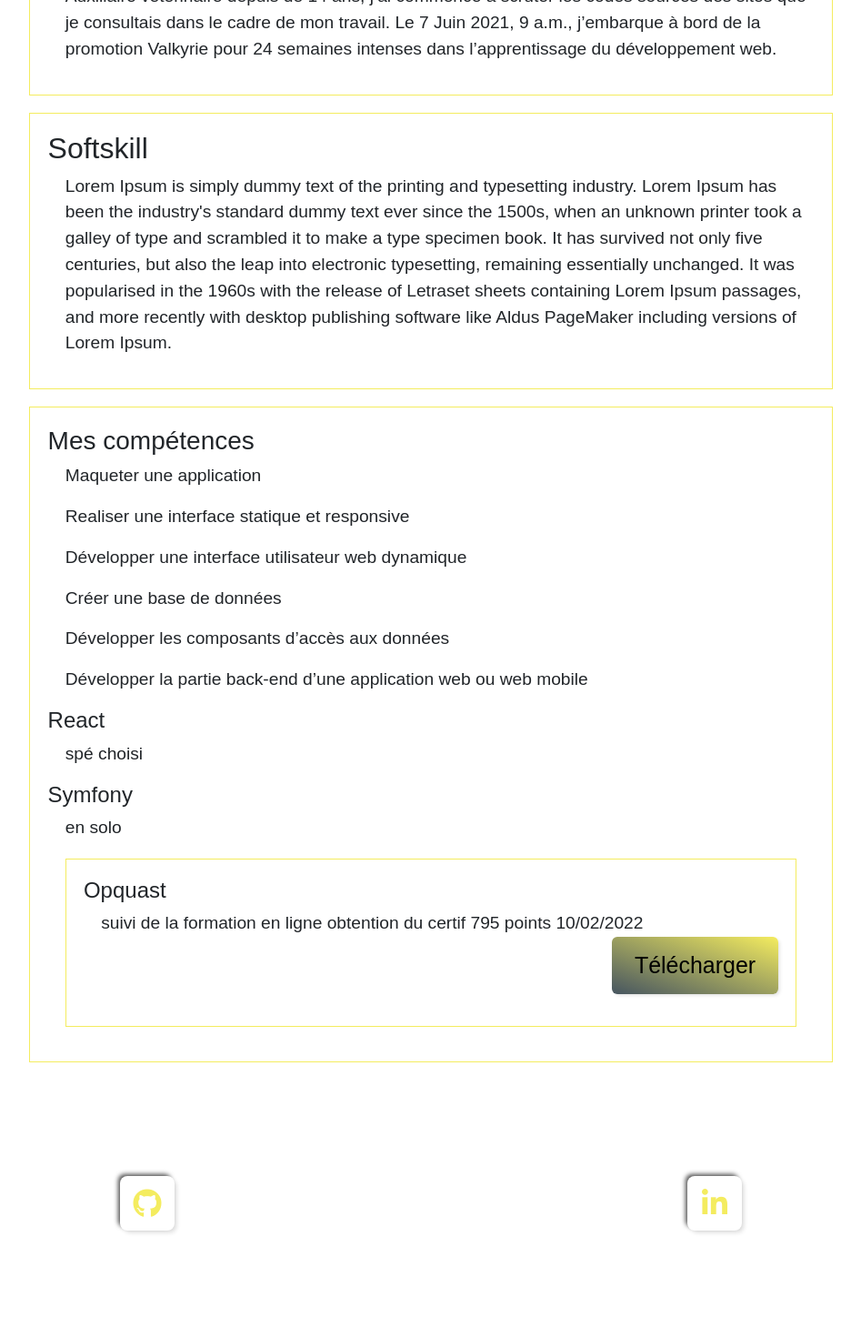
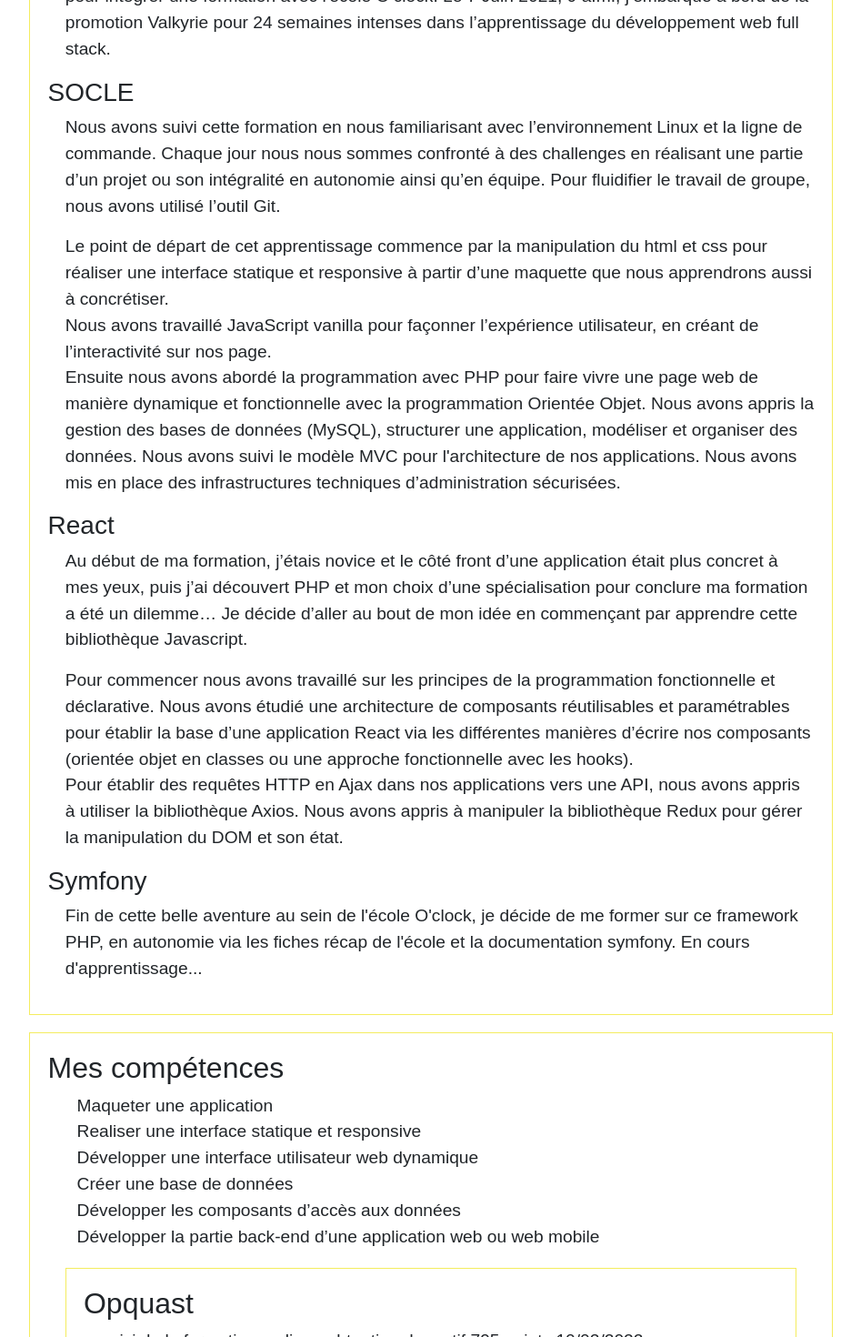
Before and after one commit to MorganeT84/portfolio-morgane-tressens, a Next.js app: page /profil in a window 1280 px wide. Shown: the part 1160-2630 px from the top of the page at 91% size, without its empty margins (166-1113 px from the left). Before the commit the page ends 2539 px from the top, so only its background shows below. Built offline with nearby package versions, Linux system fonts and the light colour scheme.

Commit message:
amelioration du contenu data project et ajout de techno

```diff
--- a/components/Profil/index.js
+++ b/components/Profil/index.js
@@ -6,7 +6,7 @@ const Profil = () => (
     <div className={styles.bloc}>
       <h2> Développeuse web fullstack</h2>
       <p>
-          Lorem Ipsum is simply dummy text of the printing and typesetting industry. Lorem Ipsum has been the industry's standard dummy text ever since the 1500s, when an unknown printer took a galley of type and scrambled it to make a type specimen book. It has survived not only five centuries, but also the leap into electronic typesetting, remaining essentially unchanged. It was popularised in the 1960s with the release of Letraset sheets containing Lorem Ipsum passages, and more recently with desktop publishing software like Aldus PageMaker including versions of Lorem Ipsum.
+        Mon parcours atypique, en partant de l’animation jeune public au développement web en passant par 14 années en tant qu’assistante vétérinaire m’ont permis d’acquérir de très bonnes compétences telles que l’organisation, l’écoute, le conseil ainsi que des qualités relationnelles importantes. J’ai beaucoup d'intérêt dans la création de projet et toutes les couches qu’il représente, ce qui me permet de  travailler chaque jour avec envie, motivation et des idées plein la tête.
       </p>
       <a download href="/download/morganetressens-cv.pdf" className={styles.pdffile} > Télécharger mon C.V. </a>
     </div>
@@ -15,46 +15,54 @@ const Profil = () => (
       <div className={styles.bloc}>
         <h2> Une formation</h2>
         <p>
-          Le trente septembre deux mille vingt, j'investis dans un nouvel ordinateur pour entreprendre une nouvelle carrière professionnelle. Après quelques tutorielles de code pour découvrir et créer ma première page web, j’entreprends les démarches pour intégrer une formation avec l'école O’clock . <br />
-          Auxiliaire vétérinaire depuis de 14 ans, j’ai commencé à scruter les codes sources des sites que je consultais dans le cadre de mon travail. Le 7 Juin 2021, 9 a.m.,  j’embarque à bord de la promotion Valkyrie pour 24 semaines intenses dans l’apprentissage du développement web.
+          En 2020, j'investis dans un nouvel ordinateur pour entreprendre une nouvelle carrière professionnelle. En parallèle de mon emploie d’ASV au sein d’une clinique vétérinaire, je commence à découvrir le code et la programmation et créer mes premières pages web en autodidacte.<br />
+          Convaincu par l'appétence que je porte à cette nouvelle activité, j'entreprends les démarches pour intégrer une formation avec l'école O’clock. Le 7 Juin 2021, 9 a.m., j’embarque à bord de la promotion Valkyrie pour 24 semaines intenses dans l’apprentissage du développement web full stack.
+        </p>
+
+        <h3>SOCLE</h3>
+        <p>
+          Nous avons suivi cette formation en nous familiarisant avec l’environnement Linux et la ligne de commande. Chaque jour nous nous sommes confronté à des challenges en réalisant une partie d’un projet ou son intégralité en autonomie ainsi qu’en équipe. Pour fluidifier le travail de groupe, nous avons utilisé l’outil Git.
+        </p>
+        <p>
+          Le point de départ  de cet apprentissage commence par la manipulation du html et css pour réaliser une interface statique et responsive à partir d’une maquette que nous apprendrons aussi à concrétiser.<br />
+          Nous avons travaillé JavaScript vanilla pour façonner l’expérience utilisateur, en créant de l’interactivité sur nos page. <br />
+          Ensuite nous avons abordé la programmation avec PHP pour faire vivre une page web de manière dynamique et fonctionnelle avec la programmation Orientée Objet. Nous avons appris la gestion des bases de données (MySQL), structurer une application, modéliser et organiser des données. Nous avons suivi le modèle MVC pour l'architecture de nos applications. Nous avons mis en place des infrastructures techniques d’administration sécurisées.
+        </p>
+        <h3>React</h3>
+        <p>
+          Au début de ma formation, j’étais novice et le côté front d’une application était plus concret à mes yeux, puis j’ai découvert PHP et mon choix d’une spécialisation pour conclure ma formation a été un dilemme… Je décide d’aller au bout de mon idée en commençant par apprendre cette bibliothèque Javascript.
+        </p>
+        <p>
+          Pour commencer nous avons travaillé sur les principes de la programmation fonctionnelle et déclarative.
+          Nous avons étudié une architecture de composants réutilisables et paramétrables pour établir la base d’une application React via les différentes manières d’écrire nos composants (orientée objet en classes ou une approche fonctionnelle avec les hooks).<br />
+          Pour établir des requêtes HTTP en Ajax dans nos applications vers une API, nous avons appris à utiliser la bibliothèque Axios.
+          Nous avons appris à manipuler la bibliothèque Redux pour gérer la manipulation du DOM et son état.
+        </p>
+        <h3>Symfony</h3>
+        <p>
+          Fin de cette belle aventure au sein de l'école O'clock, je décide de me former sur ce framework PHP, en autonomie via les fiches récap de l'école et la documentation symfony.
+          En cours d'apprentissage...
         </p>
       </div>
-      <div className={styles.bloc}>
+      {/* <div className={styles.bloc}>
         <h2> Softskill</h2>
         <p>
           Lorem Ipsum is simply dummy text of the printing and typesetting industry. Lorem Ipsum has been the industry's standard dummy text ever since the 1500s, when an unknown printer took a galley of type and scrambled it to make a type specimen book. It has survived not only five centuries, but also the leap into electronic typesetting, remaining essentially unchanged. It was popularised in the 1960s with the release of Letraset sheets containing Lorem Ipsum passages, and more recently with desktop publishing software like Aldus PageMaker including versions of Lorem Ipsum.
         </p>
-      </div>
+      </div> */}
       <div className={styles.bloc}>
-        <h3>Mes compétences</h3>
-        <p>
-          Maqueter une application
-        </p>
-        <p>
-          Realiser une interface statique et responsive
-        </p>
-        <p>
-          Développer une interface utilisateur web dynamique
-        </p>
-        <p>
-          Créer une base de données
-        </p>
-        <p>
-          Développer les composants d’accès aux données
-        </p>
-        <p>
-          Développer la partie back-end d’une application web ou web mobile
-        </p>
-        <h4>React</h4>
-        <p>
-          spé choisi
-        </p>
-        <h4>Symfony</h4>
-        <p>
-          en solo
-        </p>
+        <h2>Mes compétences</h2>
+        <ul>
+          <li>Maqueter une application</li>
+          <li>Realiser une interface statique et responsive</li>
+          <li> Développer une interface utilisateur web dynamique</li>
+          <li>Créer une base de données</li>
+          <li>Développer les composants d’accès aux données</li>
+          <li>Développer la partie back-end d’une application web ou web mobile</li>
+        </ul>
+
         <div className={styles.bloc}>
-          <h4>Opquast</h4>
+          <h2>Opquast</h2>
           <p>
             suivi de la formation en ligne
             obtention du certif 795 points 10/02/2022
--- a/pages/projets.js
+++ b/pages/projets.js
@@ -5,6 +5,7 @@ import Header from "../components/Header";
 import CardProject from "../components/CardProject";
 
 import dataProject from "../data/project";
+
 
 // markup
 const ProjetsPage = () => {
```
Also changed, not shown: components/CardProject/index.js (+7 -6 lines), data/project.js (+6 -10 lines), data/techno.js (+12 -0 lines), public/images/techno/apache.png (added), public/images/techno/nginx.png (added). Lines whose indentation alone changed are shown as unchanged.
